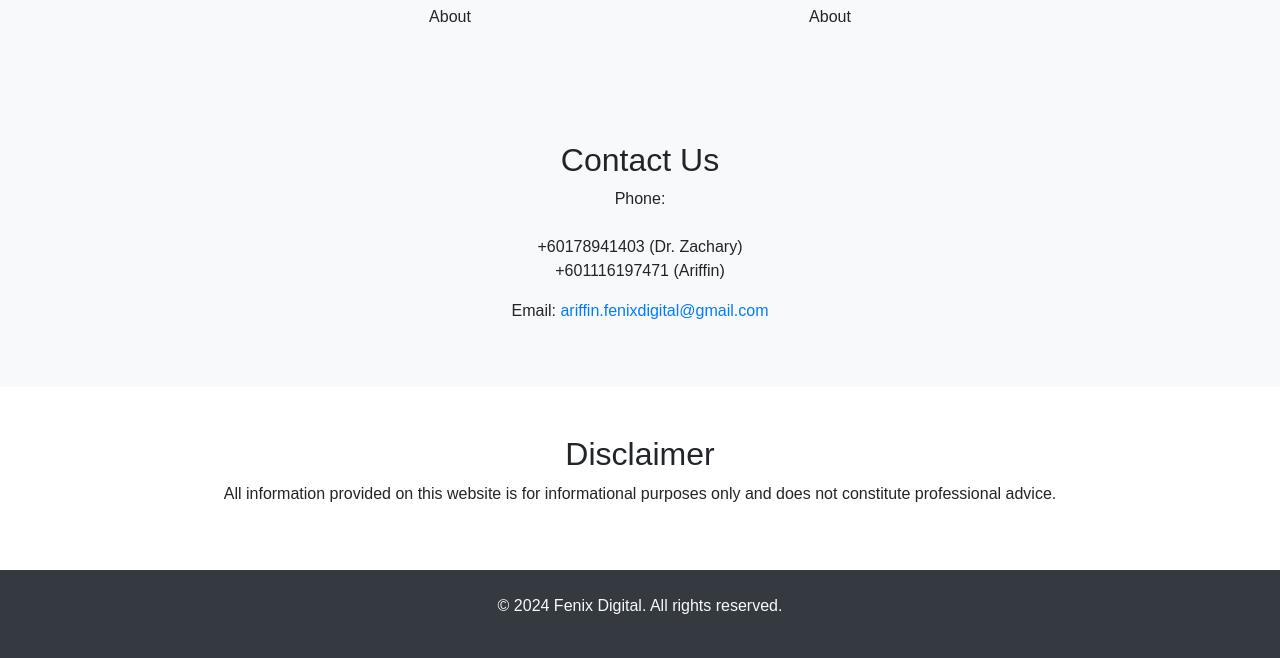
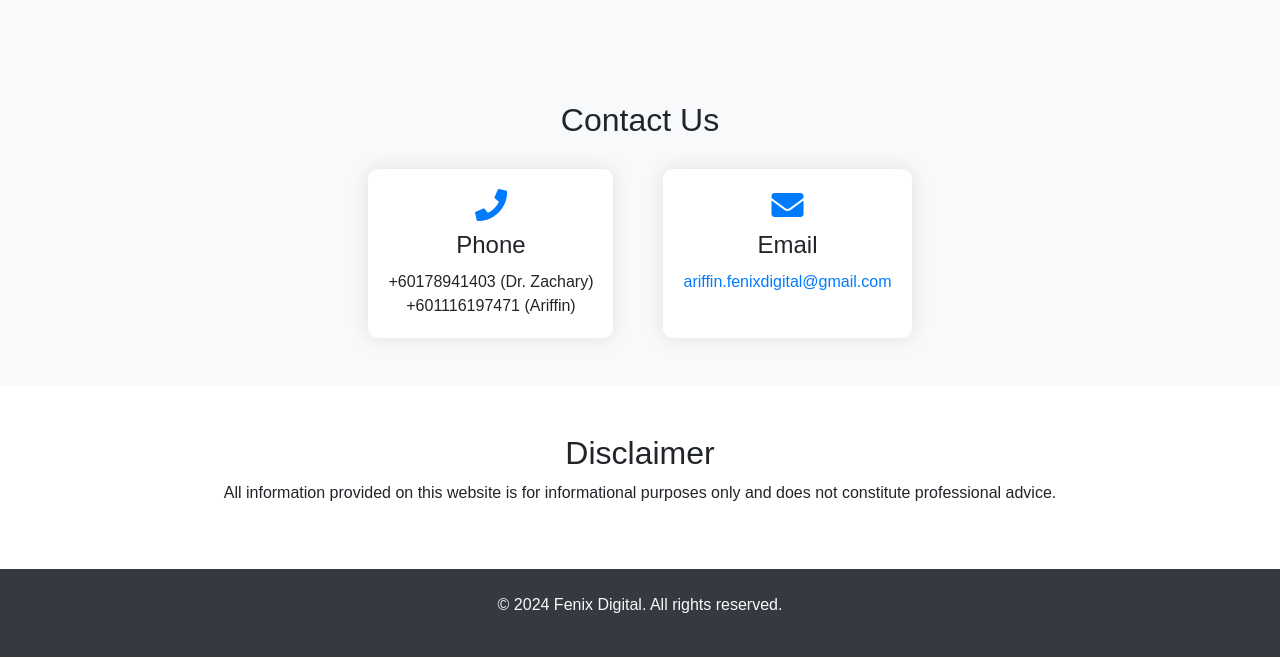
Before and after one commit to Ariffin97/FenixDigital, a plain HTML site: page index.html in a window 1280 px wide. Shown: the part 3282-3940 px from the top of the page. Drawn offline with nearby package versions, Linux system fonts and the light colour scheme.

Commit message:
change portfolio code and change code at Contact Us section

```diff
--- a/index.html
+++ b/index.html
@@ -8,6 +8,8 @@
     <link rel="stylesheet" href="styles.css">
     <link rel="stylesheet" href="https://cdnjs.cloudflare.com/ajax/libs/font-awesome/5.15.4/css/all.min.css">
     <link href="https://cdn.jsdelivr.net/npm/aos@2.3.4/dist/aos.css" rel="stylesheet">
+    <link rel="stylesheet" href="https://cdnjs.cloudflare.com/ajax/libs/font-awesome/5.15.4/css/all.min.css">
+
 </head>
 <body>
     <!-- Navigation Bar -->
@@ -132,7 +134,6 @@
                         </a>
                         <div class="portfolio-overlay">
                             <h3>BorderKiu.com</h3>
-                            <p>Description of Project 1.</p>
                         </div>
                     </div>
                 </div>
@@ -141,7 +142,7 @@
                         <img src="./image/Trainingcenter.png" class="img-fluid" alt="Project 2">
                         <div class="portfolio-overlay">
                             <h3>Training Center</h3>
-                            <p>Description of Project 2.</p>
+                            <p>Coming Soon</p>
                         </div>
                     </div>
                 </div>
@@ -150,7 +151,7 @@
                         <img src="./image/DALL·E 2024-05-31 09.48.06 - A majestic and vibrant penguin soaring through a fantastical sky while holding a parcel wrapped in golden ribbon. The penguin has an excited and joyfu.webp" class="img-fluid" alt="Project 3">
                         <div class="portfolio-overlay">
                             <h3>Parcel Penguin</h3>
-                            <p>Description of Project 3.</p>
+                            <p>Coming Soon</p>
                         </div>
                     </div>
                 </div>
@@ -167,14 +168,14 @@
                     <div class="creator-box text-center" data-aos="fade-up" data-aos-delay="100">
                         <img src="./image/WhatsApp Image 2024-05-31 at 11.11.55 AM.jpeg" style="width: 150px; height: 150px; object-fit: cover; border-radius: 50%;" class="img-fluid mb-3" alt="Creator Image">
                         <h3>Nur Ariffin Anuar</h3>
-                        <p>About</p>
+                        <!--<p>About</p> -->
                     </div>
                 </div>
                 <div class="col-md-4">
                     <div class="creator-box text-center" data-aos="fade-up" data-aos-delay="100">
                         <img src="./image/zac.jpeg" style="width: 150px; height: 150px; object-fit: cover; border-radius: 50%;" class="img-fluid mb-3" alt="Creator Image">
                         <h3>Dr. Zachary MacChesney</h3>
-                        <p>About</p>
+                        <!--<p>About</p>-->
                     </div>
                 </div>
             </div>
@@ -186,12 +187,22 @@
     <section id="contact" class="py-5 bg-light">
         <div class="container">
             <h2 class="text-center" data-aos="fade-up">Contact Us</h2>
-            <div class="text-center" data-aos="fade-up" data-aos-delay="100">
-                <p>Phone:</br> </br>+60178941403 (Dr. Zachary)</br>+601116197471 (Ariffin)
-                <p>Email: <a href="mailto:ariffin.fenixdigital@gmail.com">ariffin.fenixdigital@gmail.com</a></p>
+            <div class="contact-info text-center" data-aos="fade-up" data-aos-delay="100">
+                <div class="contact-item">
+                    <i class="fas fa-phone fa-2x"></i>
+                    <h4>Phone</h4>
+                    <p>+60178941403 (Dr. Zachary)</p>
+                    <p>+601116197471 (Ariffin)</p>
+                </div>
+                <div class="contact-item">
+                    <i class="fas fa-envelope fa-2x"></i>
+                    <h4>Email</h4>
+                    <p><a href="mailto:ariffin.fenixdigital@gmail.com">ariffin.fenixdigital@gmail.com</a></p>
+                </div>
             </div>
         </div>
     </section>
+
 
     <!-- Disclaimer Section -->
     <section id="disclaimer" class="py-5">
--- a/styles.css
+++ b/styles.css
@@ -364,3 +364,42 @@ html {
     height: 100px;
     object-fit: cover;
 }
+
+.contact-info {
+    display: flex;
+    justify-content: center;
+    gap: 50px;
+    margin-top: 30px;
+}
+
+.contact-item {
+    background: white;
+    padding: 20px;
+    border-radius: 10px;
+    box-shadow: 0 0 20px rgba(0, 0, 0, 0.1);
+    max-width: 300px;
+    text-align: center;
+}
+
+.contact-item i {
+    color: #007bff;
+    margin-bottom: 10px;
+}
+
+.contact-item h4 {
+    margin-bottom: 10px;
+}
+
+.contact-item p {
+    margin: 0;
+    line-height: 1.5;
+}
+
+.contact-item a {
+    color: #007bff;
+    text-decoration: none;
+}
+
+.contact-item a:hover {
+    text-decoration: underline;
+}
```
